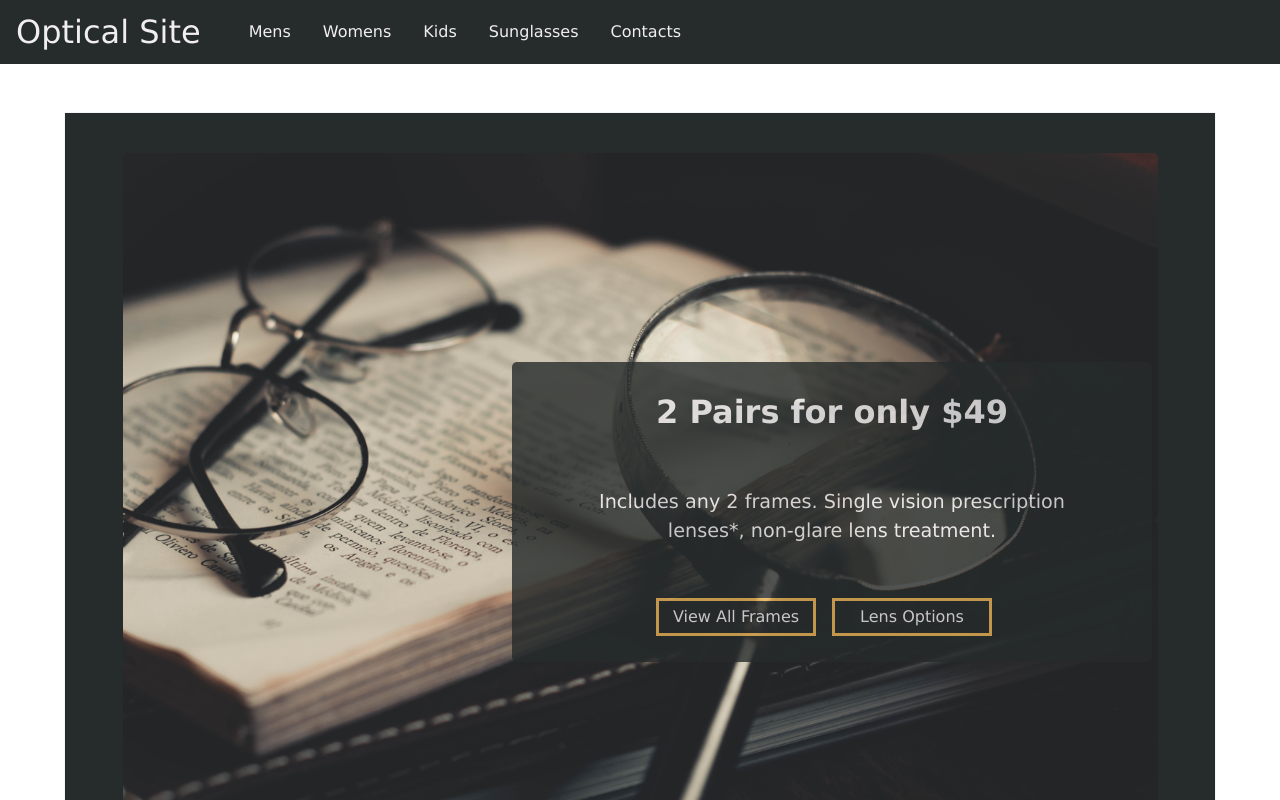
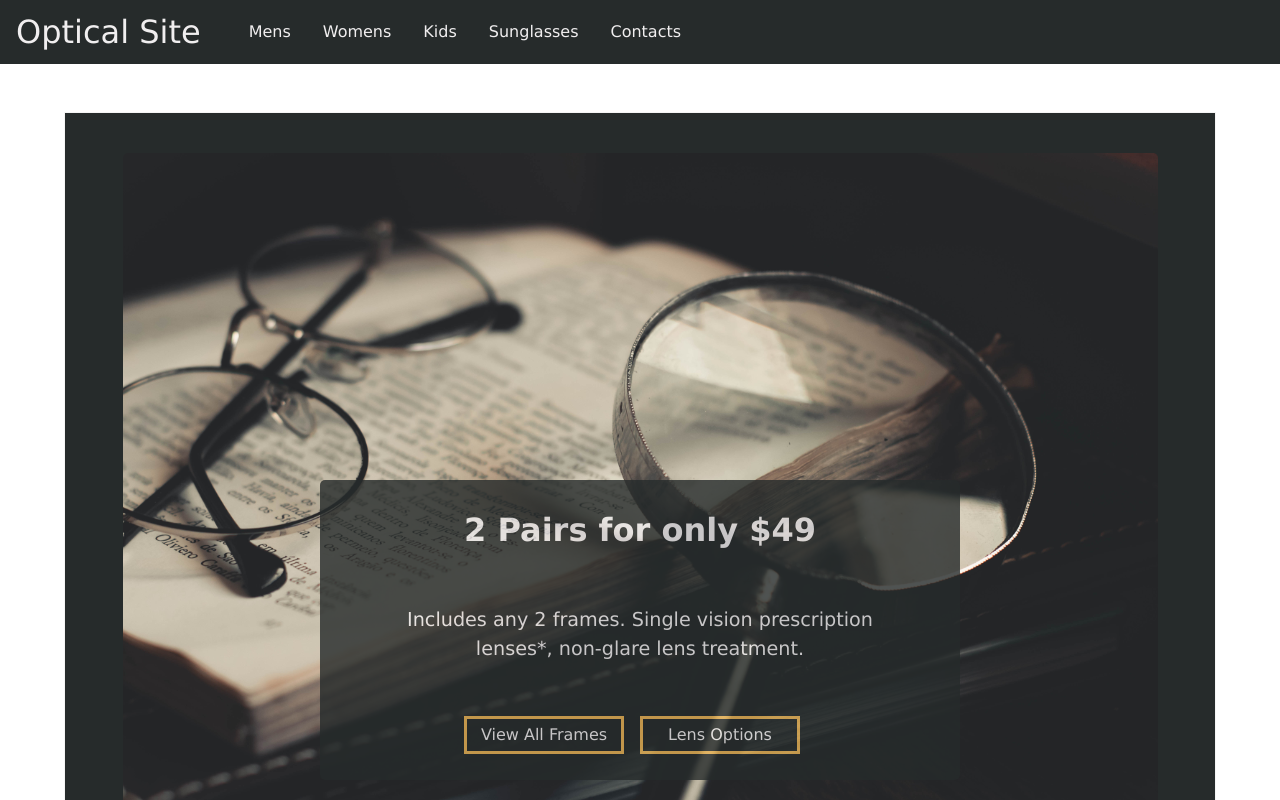
Before and after one commit to pkaseta/optical-site, a React (Create React App) app: page /mens in a window 1280 px wide. Shown: the top 800 px of the page. Built offline with nearby package versions, Linux system fonts and the light colour scheme.

Commit message:
realligned overlay feature

```diff
--- a/src/Styles/index.scss
+++ b/src/Styles/index.scss
@@ -18,6 +18,7 @@ body {
         display: flex;
         background: $Palette-Matte-Teal;
         align-items: center;
+        justify-content: center;
         margin: 3rem 0;
         height: 800px;
         width: 90%;
@@ -41,7 +42,7 @@ body {
           justify-content: space-around;
           align-items: center;
           z-index: 3;
-          left: 40%;
+          top: 60%;
           height: 300px;
           width: 50%;
           background: $Palette-Matte-Teal;
```
